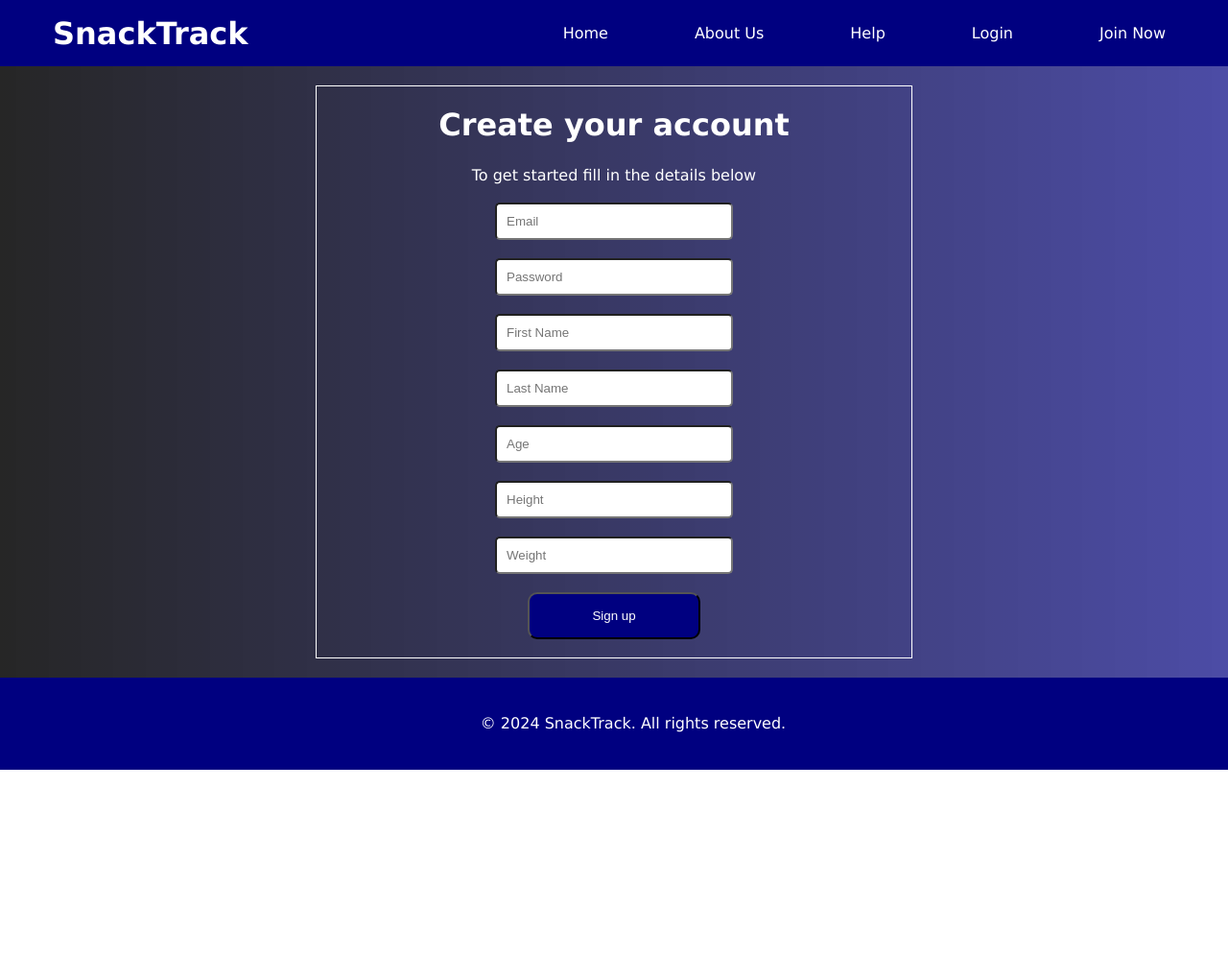
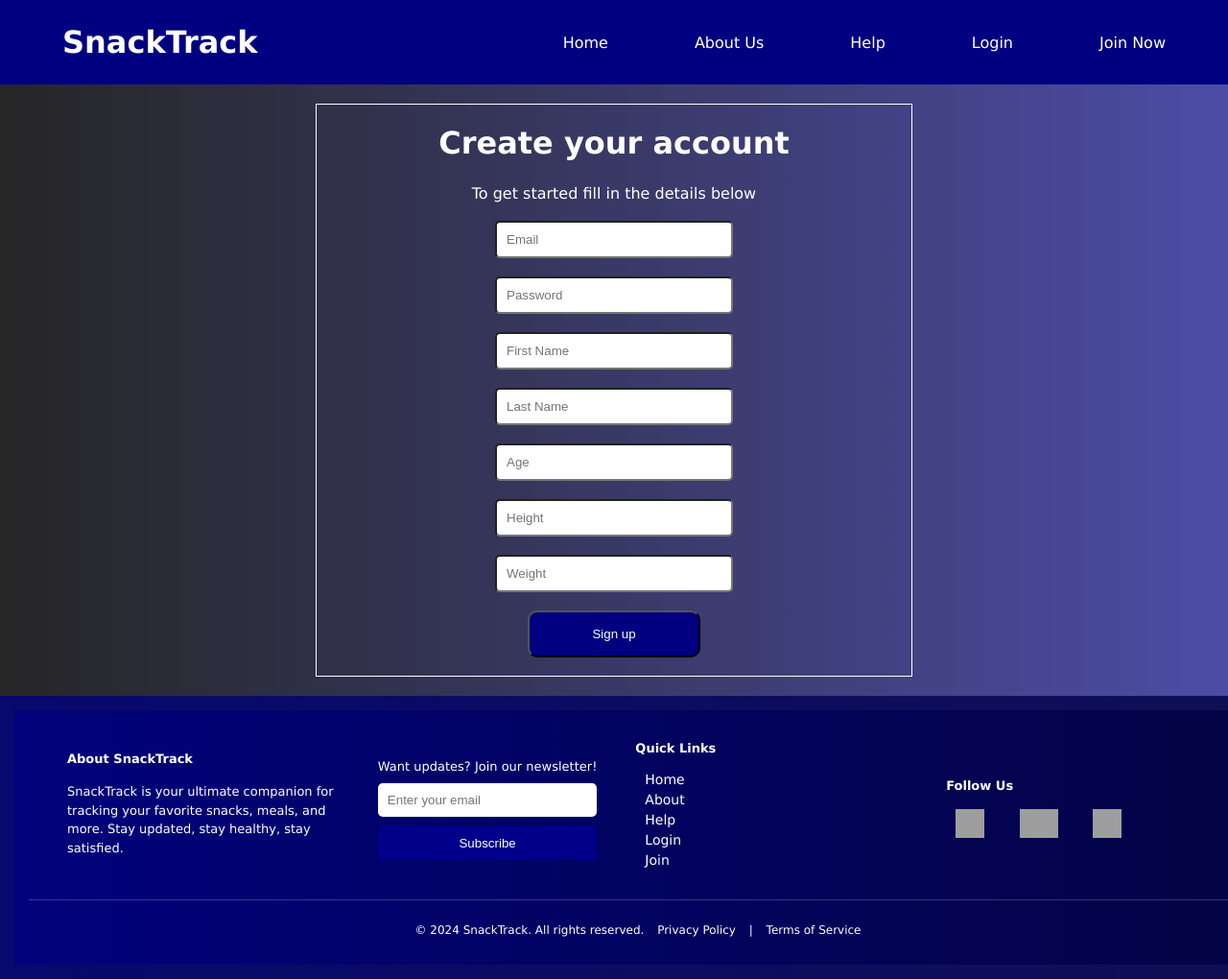
Before and after one commit to niannie/INST377-UMD-inst377-groupproject, a website built with webpack: page src/join.html in a window 1280 px wide. Shown: the top 1020 px of the page at 96% size. Before the commit the page ends 802 px from the top, so only its background shows below. Built offline with nearby package versions, Linux system fonts and the light colour scheme; some packages are replaced by stand-ins of ours; grey boxes are pictures that could not be loaded.

Commit message:
Added newsletter, social media links, quicklinks, and privacy&terms to footer. Made Privacy and Terms of Service Pages as well.
Added background photo to the About Us page

Added feature to header so one may click and get to home.

```diff
--- a/src/footer.html
+++ b/src/footer.html
@@ -1,4 +1,39 @@
 <!--Footer Section-->
 <footer id="footer">
-    <p>&copy; 2024 SnackTrack. All rights reserved.</p>
-</footer>
+    <div class="footer-container">
+      <div class="footer-about">
+        <h4>About SnackTrack</h4>
+        <p>SnackTrack is your ultimate companion for tracking your favorite snacks, meals, and more. Stay updated, stay healthy, stay satisfied.</p>
+      </div>
+      <form class="newsletter-signup">
+        <label for="newsletterEmail">Want updates? Join our newsletter!</label>
+        <input type="email" id="newsletterEmail" placeholder="Enter your email" />
+        <button type="submit">Subscribe</button>
+      </form>
+      <div class="footer-links">
+        <h4>Quick Links</h4>
+        <ul>
+          <li><a href="/index.html">Home</a></li>
+          <li><a href="/about.html">About</a></li>
+          <li><a href="/help.html">Help</a></li>
+          <li><a href="/login.html">Login</a></li>
+          <li><a href="/join.html">Join</a></li>
+        </ul>
+      </div>
+      <div class="footer-social">
+        <h4>Follow Us</h4>
+        <a href="https://facebook.com" target="_blank" aria-label="Facebook">
+          <img src="https://upload.wikimedia.org/wikipedia/commons/5/51/Facebook_f_logo_%282019%29.svg" alt="Facebook" width="30" height="30">
+        </a>
+        <a href="https://twitter.com" target="_blank" aria-label="X (Twitter)">
+          <img src="https://logos-world.net/wp-content/uploads/2023/08/X-Logo.png" alt="X (Twitter)" width="40" height="30">
+        </a>
+        <a href="https://instagram.com" target="_blank" aria-label="Instagram">
+          <img src="https://upload.wikimedia.org/wikipedia/commons/a/a5/Instagram_icon.png" alt="Instagram" width="30" height="30">
+        </a>
+      </div>
+    </div>
+    <div class="footer-bottom">
+      <p>&copy; 2024 SnackTrack. All rights reserved. <a href="/privacy.html">Privacy Policy</a> | <a href="/terms.html">Terms of Service</a></p>
+    </div>
+  </footer>
--- a/src/header.html
+++ b/src/header.html
@@ -1,5 +1,7 @@
 <div class="header">
-    <h1 class="title">SnackTrack</h1>
+    <a href="/" class="title-link">
+        <h1 class="title">SnackTrack</h1>
+    </a>
     <!-- Desktop Navigation -->
     <div class="navbar" id="desktopMenu">
         <a href="/" class="navbar_element">Home</a>
--- a/src/styles.css
+++ b/src/styles.css
@@ -78,7 +78,21 @@ header {
       rgba(0, 0, 0, 0.85),
       rgba(0, 0, 128, 0.7)
     ),
-    url("https://images.pexels.com/photos/1153369/pexels-photo-1153369.jpeg?cs=srgb&amp;dl=pexels-mastercowley-1153369.jpg&amp;fm=jpg"); /* Add the correct path to your image */
+    url("https://images.pexels.com/photos/1153369/pexels-photo-1153369.jpeg?cs=srgb&amp;dl=pexels-mastercowley-1153369.jpg&amp;fm=jpg");
+  background-size: cover;
+  background-position: center;
+  color: white;
+  padding: 40px;
+  border-radius: 8px;
+}
+
+.about-background-image {
+  background: linear-gradient(
+      to right,
+      rgba(0, 0, 0, 0.85),
+      rgba(0, 0, 128, 0.7)
+    ),
+    url("https://images.pexels.com/photos/6077635/pexels-photo-6077635.jpeg?auto=compress&cs=tinysrgb&w=1260&h=750&dpr=1");
   background-size: cover;
   background-position: center;
   color: white;
@@ -265,3 +279,89 @@ table tr:hover {
         display: flex;
     }
 }
+
+/* Footer CSS */
+#footer {
+  background: linear-gradient(to right, rgba(0, 0, 128, 0.8), rgba(0, 0, 64, 0.8));
+  color: white;
+  padding: 15px;
+  font-size: 13px;
+}
+
+.footer-container {
+  display: flex;
+  flex-wrap: wrap;
+  justify-content: space-between;
+  align-items: center;
+  gap: 40px;
+  max-width: 1200px;
+  margin: 0 auto;
+}
+
+.footer-container > div {
+  flex: 1 1 200px;
+  text-align: left;
+}
+
+.footer-links ul {
+  list-style: none;
+  padding: 0;
+}
+
+.footer-links ul li {
+  margin: 5px 0;
+}
+
+.footer-links ul li a {
+  color: white;
+  text-decoration: none;
+  font-size: 14px;
+}
+
+.footer-links ul li a:hover {
+  text-decoration: underline;
+  color: #cecece;
+}
+
+.footer-social a {
+  color: white;
+  font-size: 20px;
+  margin-right: 10px;
+  text-decoration: none;
+}
+
+.footer-social a:hover {
+  color: #cecece;
+}
+
+.footer-bottom {
+  text-align: center;
+  margin-top: 20px;
+  border-top: 1px solid rgba(255, 255, 255, 0.2);
+  padding-top: 10px;
+  font-size: 12px;
+}
+
+.newsletter-signup {
+  display: flex;
+  flex-direction: column;
+  gap: 10px;
+  margin-top: 15px;
+}
+
+.newsletter-signup input,
+.newsletter-signup button {
+  padding: 10px;
+  border: none;
+  border-radius: 5px;
+}
+
+.newsletter-signup button {
+  background-color: darkblue;
+  color: white;
+  cursor: pointer;
+}
+
+.newsletter-signup button:hover {
+  background-color: navy;
+}
```
Also changed, not shown: src/about.html (+1 -1 lines), src/privacy.html (added, +59 -0 lines), src/terms.html (added, +68 -0 lines), dist/about.html, dist/footer.html, dist/header.html, dist/privacy.html (added), dist/terms.html (added).
